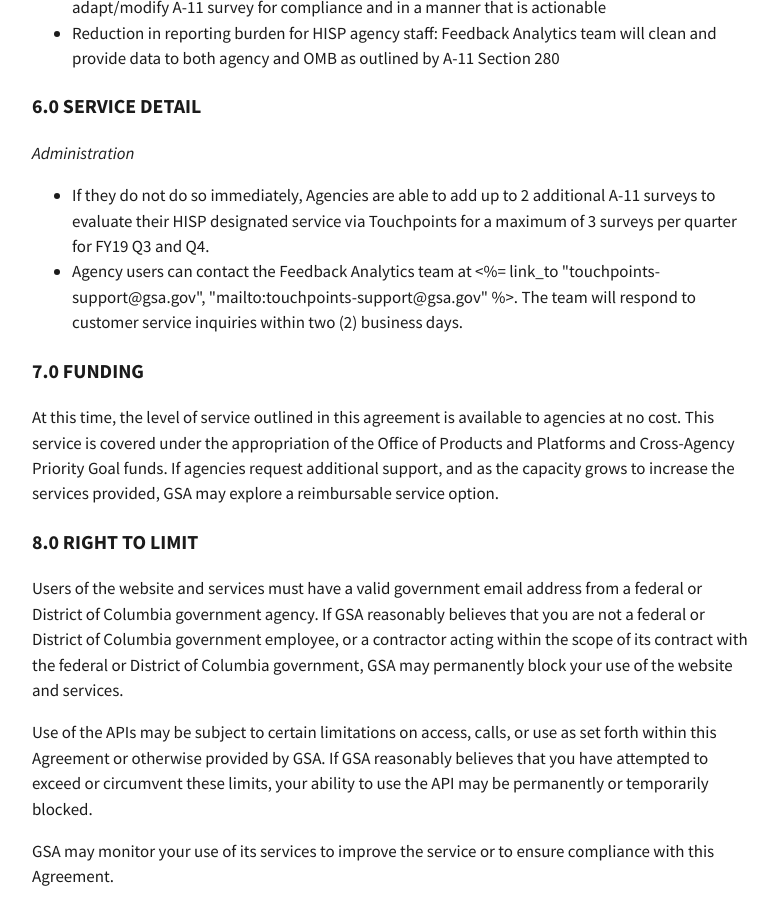
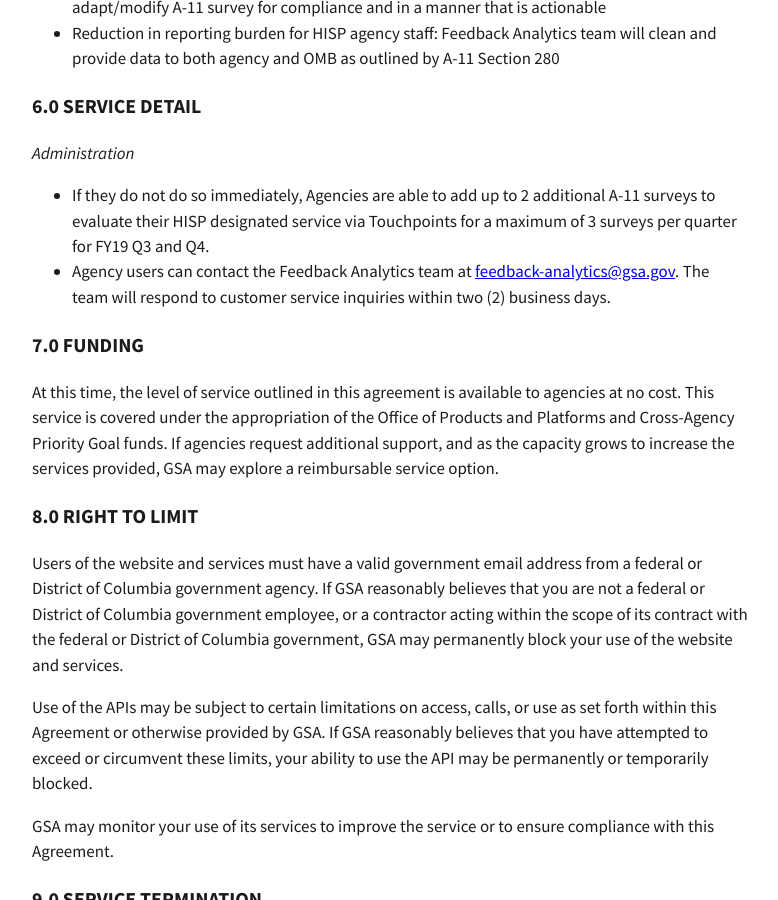
Before and after one commit to GSA-TTS/touchpoints-site, a Jekyll site: the page built from terms.md, in a window 1280 px wide and 900 px high, scrolled down 6507 px. Shown: the whole window, without its empty margins (372-1150 px from the left). Built offline with Jekyll 4.4.1, drawn with Linux system fonts in a browser that asks for light colours.

Commit message:
fix and update team email

```diff
--- a/terms.md
+++ b/terms.md
@@ -530,11 +530,11 @@ title: Touchpoints Terms of Service
           surveys per quarter for FY19 Q3 and Q4.
         </li>
         <li>
-          Agency users can contact the Feedback Analytics team at <%= link_to "touchpoints-support@gsa.gov", "mailto:touchpoints-support@gsa.gov" %>.
+          Agency users can contact the Feedback Analytics team at
+          <a href="feedback-analytics@gsa.gov">feedback-analytics@gsa.gov</a>.
           The team will respond to customer service inquiries within two (2) business days.
         </li>
       </ul>
-
       <a name="funding"></a>
       <h3>
         7.0 FUNDING
```
